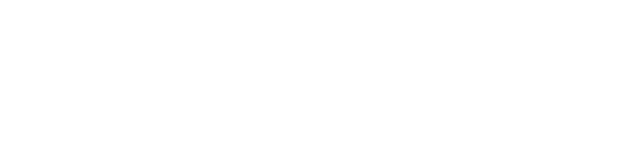
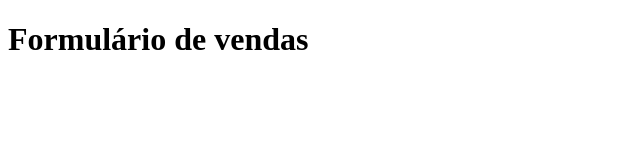
Before and after one commit to slackpro/Form-de-vendas-hashtag-treinamentos, a plain HTML site: page index.html in a window 1280 px wide. Shown: the whole page, without its empty margins (0-640 px from the left). Drawn offline with Linux system fonts and the light colour scheme.

Commit message:
primeira alteracao na branch develop

```diff
--- a/index.html
+++ b/index.html
@@ -4,6 +4,9 @@
     <meta charset="UTF-8" />
     <meta name="viewport" content="width=device-width, initial-scale=1.0" />
     <title>Formulário de vendas</title>
+    <link rel="stylesheet" href="style.css" />
   </head>
-  <body></body>
+  <body>
+    <h1>Formulário de vendas</h1>
+  </body>
 </html>
```
